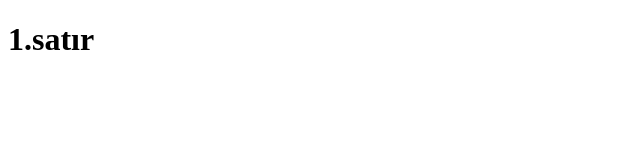
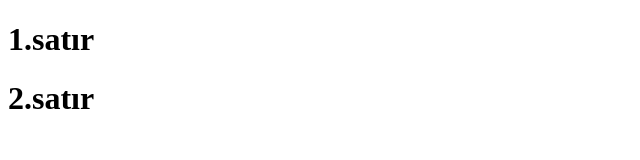
Before and after one commit to mehmeteminsalim/WebDevGitDeneme, a plain HTML site: page index.html in a window 1280 px wide. Shown: the whole page, without its empty margins (0-640 px from the left). Drawn offline with Linux system fonts and the light colour scheme.

Commit message:
version2

```diff
--- a/index.html
+++ b/index.html
@@ -7,5 +7,6 @@
 </head>
 <body>
     <h1>1.satır</h1>
+    <h1>2.satır</h1>
 </body>
 </html>
```
